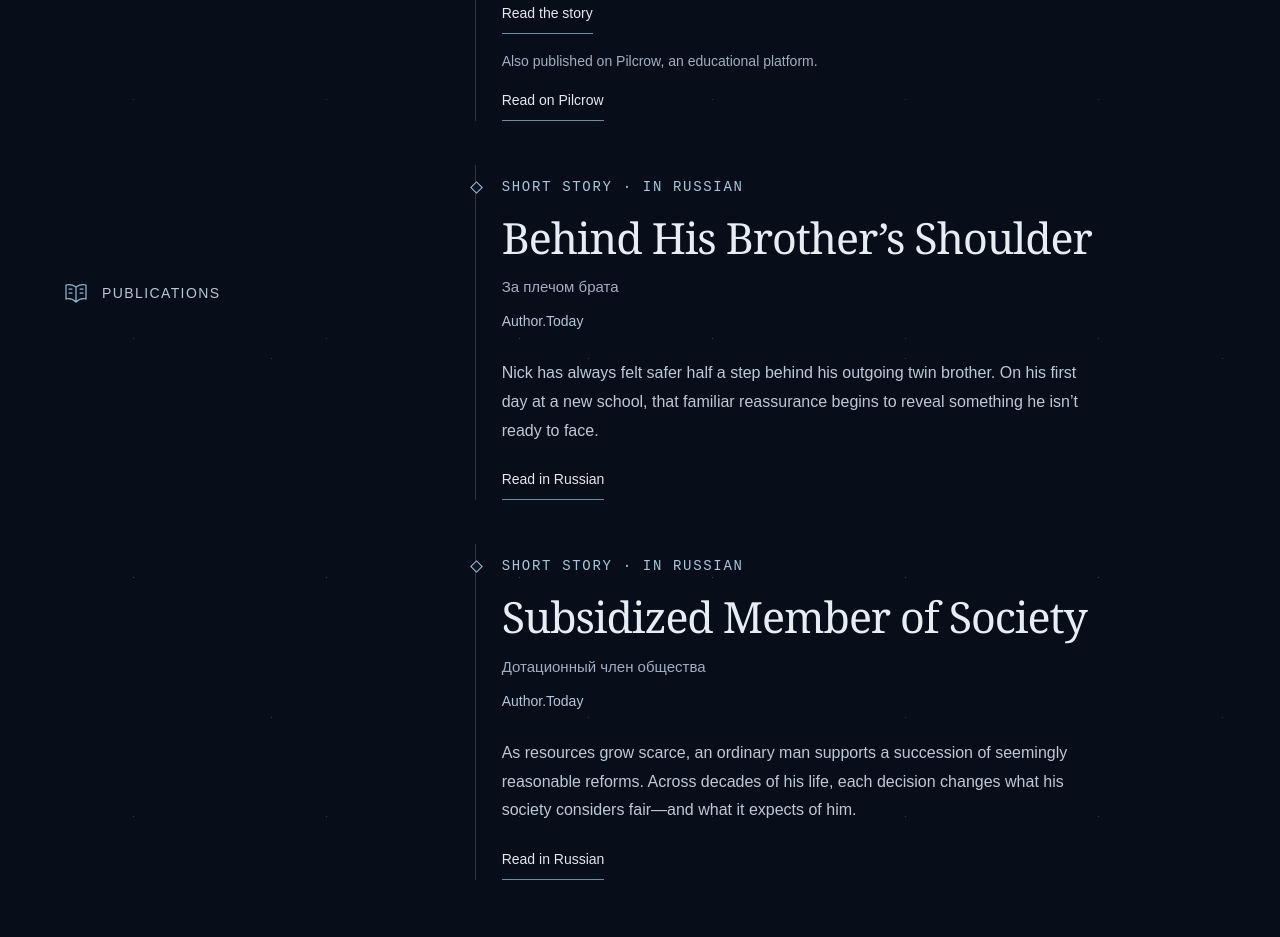
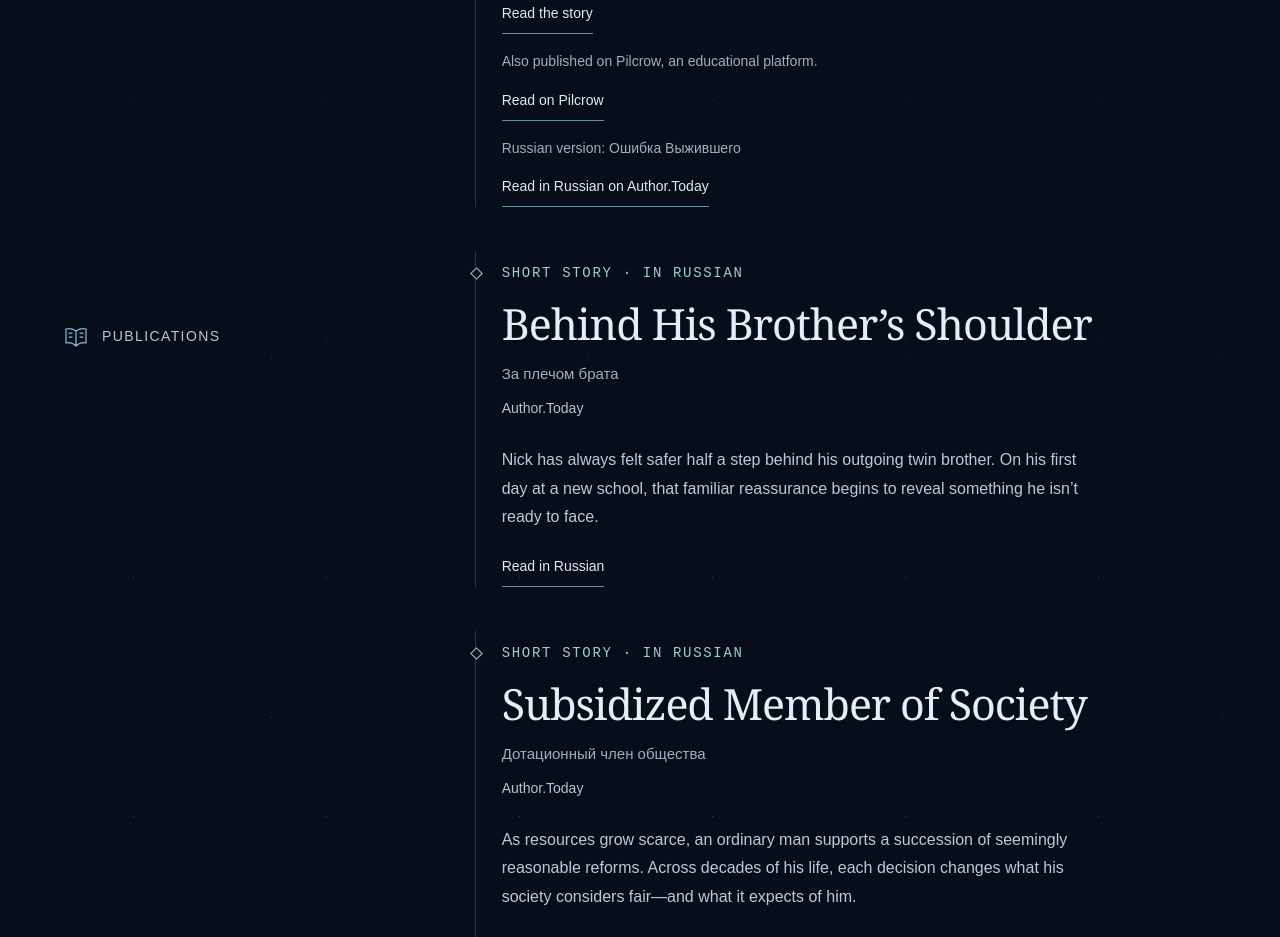
Before and after one commit to maxboganets/writing, a plain HTML site: page index.html in a window 1280 px wide. Shown: the part 2018-2955 px from the top of the page. Drawn offline with Linux system fonts and the light colour scheme.

Commit message:
Link Russian version of Those Who Survived on Author.Today

```diff
--- a/index.html
+++ b/index.html
@@ -96,6 +96,8 @@
           <p id="publication-link"><a class="text-link" href="https://adelaidemagazine.org/those-who-survived">Read the story</a></p>
           <p class="pending">Also published on Pilcrow, an educational platform.</p>
           <p><a class="text-link" href="https://pilcrowlit.com/works/those-who-survived-68ca75e3">Read on Pilcrow</a></p>
+          <p class="pending">Russian version: <span lang="ru">Ошибка Выжившего</span></p>
+          <p><a class="text-link" href="https://author.today/reader/692116">Read in Russian on Author.Today</a></p>
         </article>
         <article class="publication" aria-labelledby="brother-title">
           <p class="eyebrow">Short story · In Russian</p>
```
